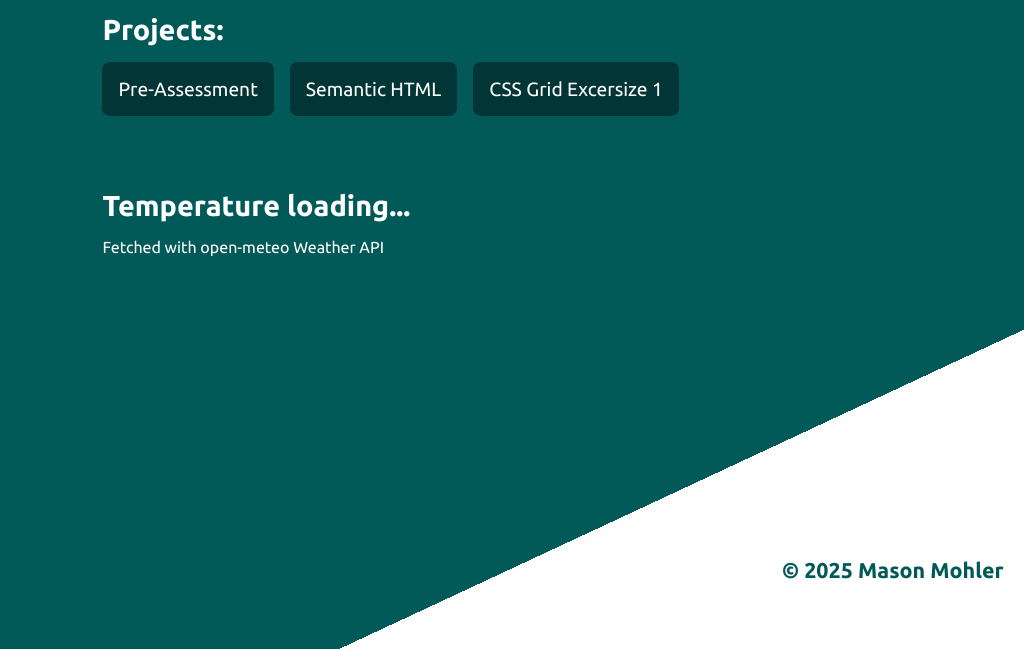
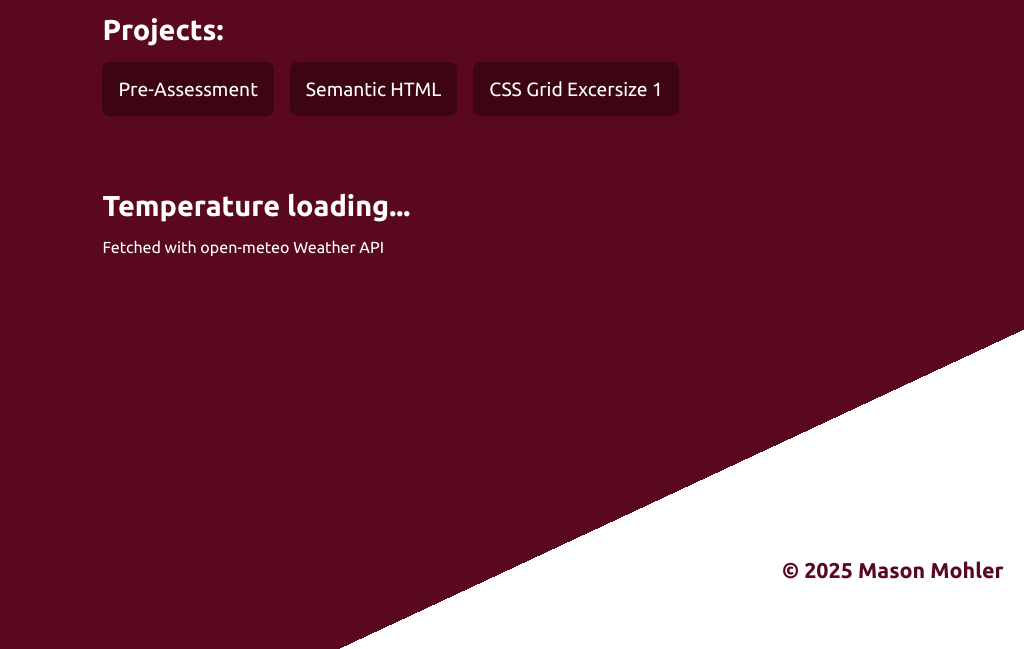
Before and after one commit to masonmohler/ifsc-3342, a plain HTML site: page index.html in a window 1024 px wide. Shown: the part 151-800 px from the top of the page. Drawn offline with Linux system fonts and the light colour scheme.

Commit message:
Added media queries

```diff
--- a/assets/css/style.css
+++ b/assets/css/style.css
@@ -83,7 +83,7 @@ footer {
   font-size: 2rem;
 }
 
-@media (max-width: 960px) {
+@media screen and (max-width: 800px) {
   ul {
     flex-direction: column;
     margin-top: 0;
@@ -99,3 +99,19 @@ footer {
     margin-bottom: 0;
   }
 }
+
+@media screen and (min-width: 801px) and (max-width: 1200px) {
+  .container {
+    background: linear-gradient(-25deg, #fff 25%, #59081e 25%);
+    background-attachment: fixed;
+  }
+  li a {
+    background-color: #3d0514;
+  }
+  li a:hover {
+    color: #59081e;
+  }
+  footer {
+    color: #59081e;
+  }
+}
```
Also changed, not shown: css-grid-excersize-1/assets/css/style.css (+11 -0 lines), css-grid-excersize-1/index.html (+1 -0 lines).
